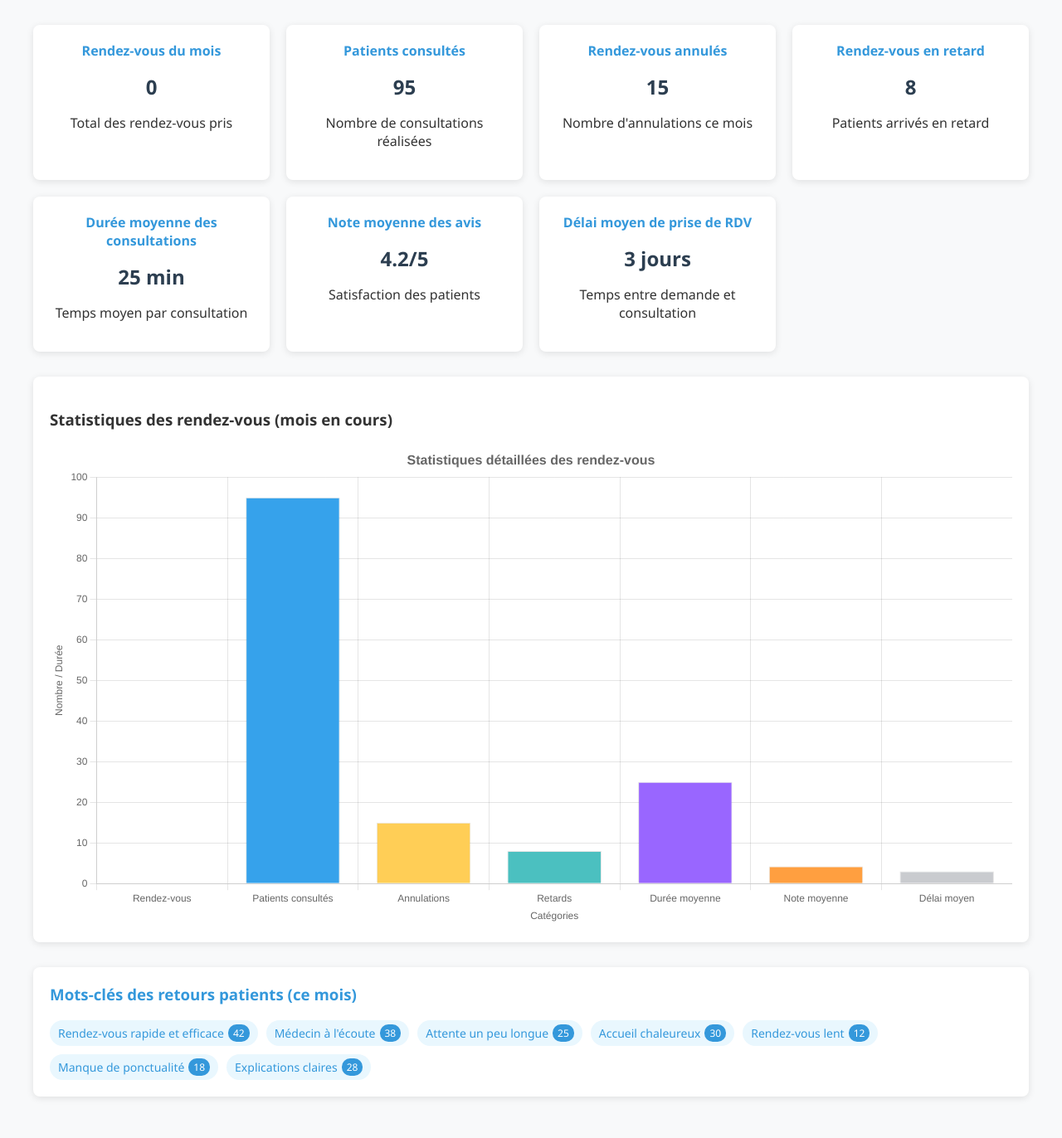
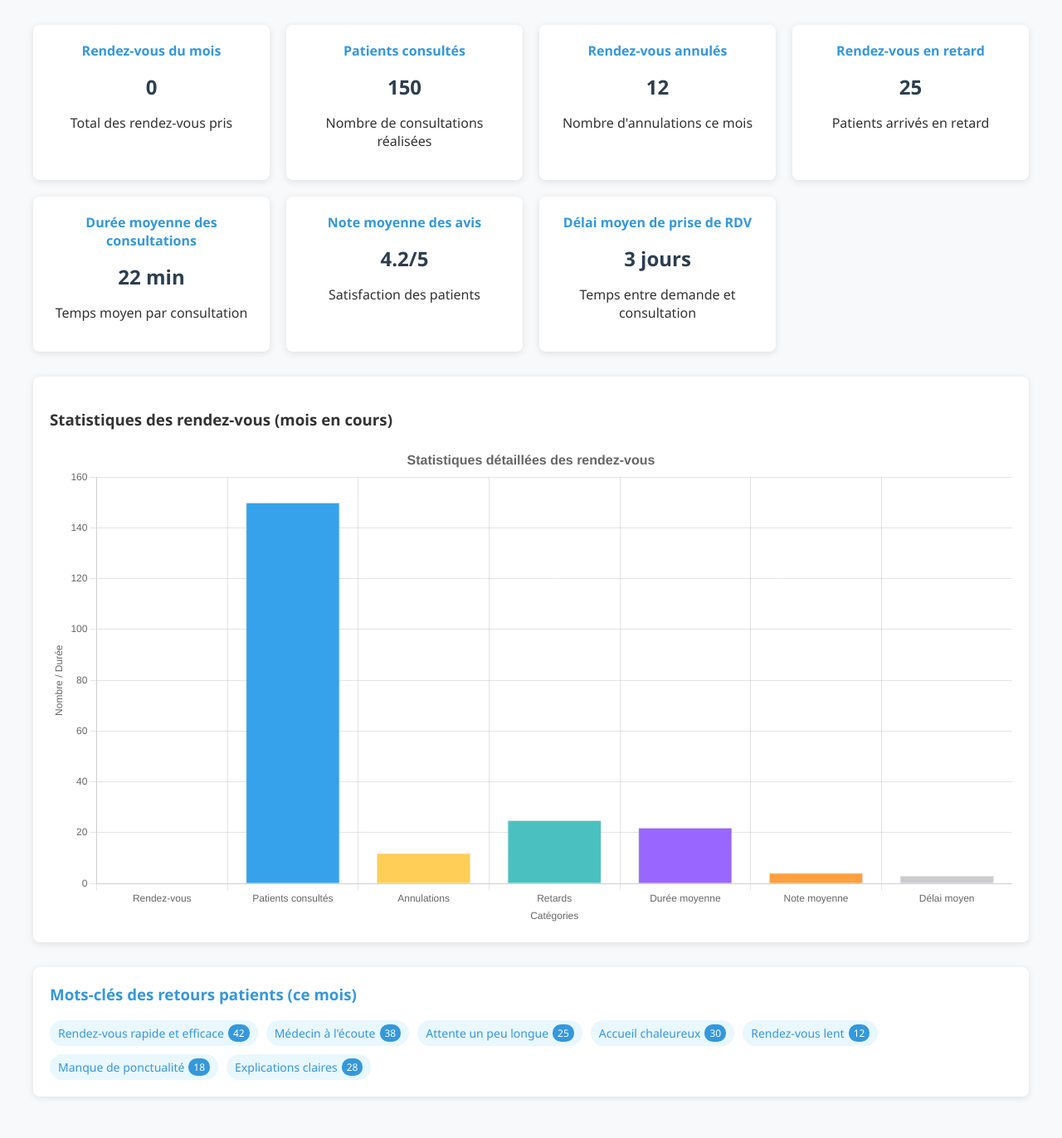
Before and after one commit to MorganRidetLeRoy/GestionRDVMedic, a PHP site: page / in a window 1280 px wide. Shown: the part 93-1465 px from the top of the page at 83% size. Run offline with PHP 8.4, Linux system fonts and the light colour scheme; data that the repository does not hold is empty.

Commit message:
Update index.php

```diff
--- a/index.php
+++ b/index.php
@@ -16,10 +16,10 @@ try {
     $totalRdv = $stmt->fetch()['total']; // Récupération du résultat sous forme de tableau associatif
 
     // --- DONNÉES STATIQUES ---
-    $patientsConsultes = 95;    // Nombre de patients consultés ce mois
-    $rdvAnnules = 15;           // Nombre de rendez-vous annulés
-    $rdvRetard = 8;             // Nombre de rendez-vous en retard
-    $dureeMoyenne = 25;         // Durée moyenne des consultations (en minutes)
+    $patientsConsultes = 150;    // Nombre de patients consultés ce mois
+    $rdvAnnules = 12;           // Nombre de rendez-vous annulés
+    $rdvRetard = 25;             // Nombre de rendez-vous en retard
+    $dureeMoyenne = 22;         // Durée moyenne des consultations (en minutes)
     $noteMoyenne = 4.2;         // Note moyenne des avis patients (sur 5)
     $delaiMoyen = 3;            // Délai moyen pour obtenir un rendez-vous (en jours)
 
```
